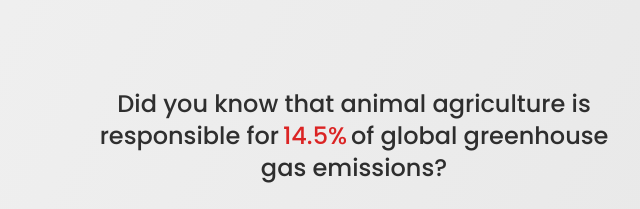
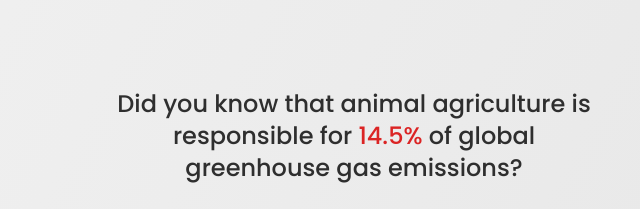
Before and after one commit to konyogony/nutrivibe, a Next.js app: page / in a window 1280 px wide. Shown: the part 1600-1809 px from the top of the page, without its empty margins (286-926 px from the left). Built offline with nearby package versions, Linux system fonts and the light colour scheme; no server answers.

Commit message:
proper spacing x2

```diff
--- a/components/problem.tsx
+++ b/components/problem.tsx
@@ -55,7 +55,7 @@ export const Problem = ({ sectionRefs }: ProblemProps) => {
                 }}
             >
                 Did you know that animal agriculture is responsible for
-                <span className='mx-1 text-destructive'>14.5%</span>
+                <span className='text-destructive'>&nbsp;14.5%&nbsp;</span>
                 of global greenhouse gas emissions?
             </motion.span>
 
```
